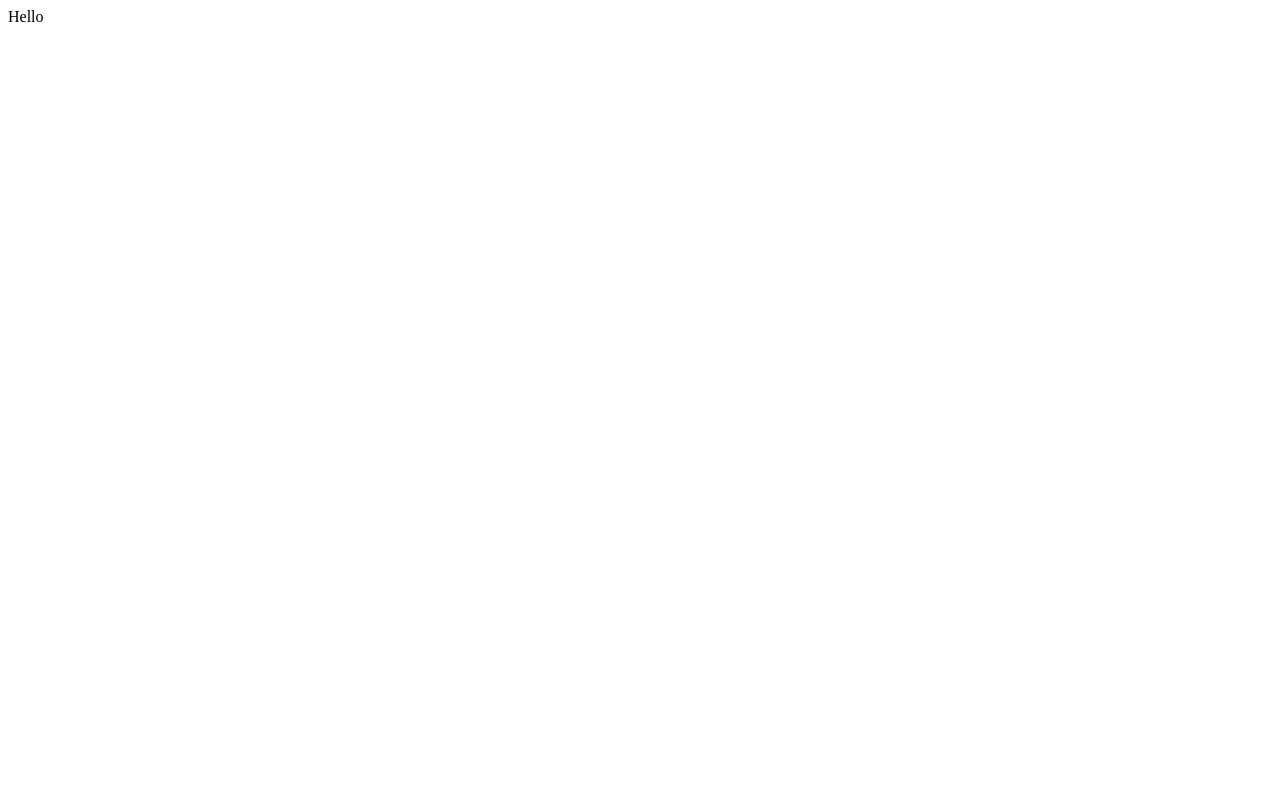
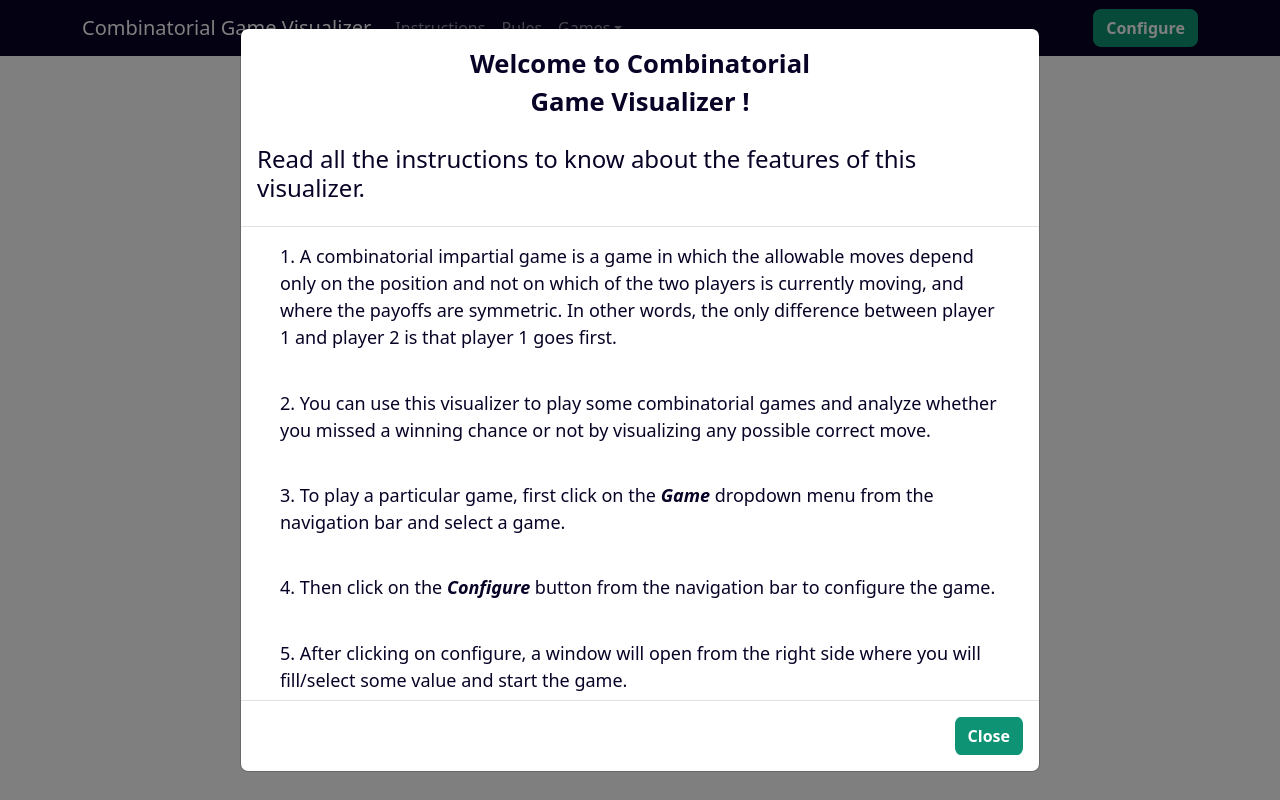
Before and after one commit to Alve-2019331050/CombinatorialGame-Visualizer, a React (Vite) app: page / in a window 1280 px wide. Built offline with nearby package versions, Linux system fonts and the light colour scheme.

Commit message:
created instruction modal

```diff
--- a/package.json
+++ b/package.json
@@ -13,7 +13,9 @@
     "preview": "vite preview"
   },
   "dependencies": {
+    "bootstrap": "^5.2.3",
     "react": "^18.2.0",
+    "react-bootstrap": "^2.7.4",
     "react-dom": "^18.2.0"
   },
   "devDependencies": {
--- a/src/App.jsx
+++ /dev/null
@@ -1,5 +0,0 @@
-function App() {
-  return <>Hello</>;
-}
-
-export default App;
--- /dev/null
+++ b/src/components/App.jsx
@@ -0,0 +1,12 @@
+import "../styles/App.css";
+import Navbar from "./Navbar";
+
+function App() {
+  return (
+    <div className="App">
+      <Navbar />
+    </div>
+  );
+}
+
+export default App;
--- /dev/null
+++ b/src/components/Modal.jsx
@@ -0,0 +1,64 @@
+import { Button, Modal } from "react-bootstrap";
+import classes from "../styles/Modal.module.css";
+
+export default function MyModal(props) {
+  return (
+    <Modal {...props} size="lg" centered scrollable>
+      <Modal.Header>
+        <Modal.Title className={classes.title}>
+          <p className={classes.p}>Welcome to Combinatorial</p>
+          <p className={classes.p}>Game Visualizer !</p>
+          <h4 className={classes.h4}>
+            Read all the instructions to know about the features of this
+            visualizer.
+          </h4>
+        </Modal.Title>
+      </Modal.Header>
+      <Modal.Body>
+        <p className={classes.description}>
+          1. A combinatorial impartial game is a game in which the allowable
+          moves depend only on the position and not on which of the two players
+          is currently moving, and where the payoffs are symmetric. In other
+          words, the only difference between player 1 and player 2 is that
+          player 1 goes first.
+        </p>
+        <p className={classes.description}>
+          2. You can use this visualizer to play some combinatorial games and
+          analyze whether you missed a winning chance or not by visualizing any
+          possible correct move.
+        </p>
+        <p className={classes.description}>
+          3. To play a particular game, first click on the{" "}
+          <b>
+            <i>Game</i>
+          </b>{" "}
+          dropdown menu from the navigation bar and select a game.
+        </p>
+        <p className={classes.description}>
+          4. Then click on the{" "}
+          <b>
+            <i>Configure</i>
+          </b>{" "}
+          button from the navigation bar to configure the game.
+        </p>
+        <p className={classes.description}>
+          5. After clicking on configure, a window will open from the right side
+          where you will fill/select some value and start the game.
+        </p>
+        <p className={classes.description}>
+          5. If you are unfamiliar with any of the games or want to know the
+          rules, just click on the{" "}
+          <b>
+            <i>Rules</i>
+          </b>{" "}
+          from navigation bar after selecting a particular game.
+        </p>
+      </Modal.Body>
+      <Modal.Footer>
+        <Button className=".btn" onClick={props.onHide}>
+          Close
+        </Button>
+      </Modal.Footer>
+    </Modal>
+  );
+}
--- /dev/null
+++ b/src/components/Navbar.jsx
@@ -0,0 +1,44 @@
+import { useState } from "react";
+import { Button, Container, Nav, NavDropdown, Navbar } from "react-bootstrap";
+import classes from "../styles/Nav.module.css";
+import Modal from "./Modal";
+
+export default function Mynav() {
+  const [modalShow, setModalShow] = useState(true);
+  const handleShow = () => {
+    setModalShow(true);
+  };
+
+  const handleHide = () => {
+    setModalShow(false);
+  };
+  return (
+    <>
+      <Navbar expand="lg" className={classes.nav} variant="dark">
+        <Container>
+          <Navbar.Brand>Combinatorial Game Visualizer</Navbar.Brand>
+          <Navbar.Toggle aria-controls="navbar-nav" />
+          <Navbar.Collapse id="navbar-nav">
+            <Nav className="me-auto">
+              <Nav.Link onClick={() => handleShow()}>Instructions</Nav.Link>
+              <Nav.Link href="#link">Rules</Nav.Link>
+              <NavDropdown title="Games" id="game">
+                <NavDropdown.Item href="#action/3.1">Nim</NavDropdown.Item>
+                <NavDropdown.Item href="#action/3.2">
+                  Misere Nim
+                </NavDropdown.Item>
+                <NavDropdown.Item href="#action/3.3">
+                  StairCase Nim
+                </NavDropdown.Item>
+              </NavDropdown>
+            </Nav>
+            <Nav>
+              <Button className="btn">Configure</Button>
+            </Nav>
+          </Navbar.Collapse>
+        </Container>
+      </Navbar>
+      <Modal show={modalShow} onHide={() => handleHide()}></Modal>
+    </>
+  );
+}
--- a/src/main.jsx
+++ b/src/main.jsx
@@ -1,6 +1,7 @@
+import "bootstrap/dist/css/bootstrap.min.css";
 import React from "react";
 import ReactDOM from "react-dom/client";
-import App from "./App.jsx";
+import App from "./components/App";
 
 ReactDOM.createRoot(document.getElementById("root")).render(
   <React.StrictMode>
--- /dev/null
+++ b/src/styles/App.css
@@ -0,0 +1,17 @@
+* {
+  box-sizing: border-box;
+  margin: 0;
+  padding: 0;
+}
+
+.btn {
+  background-color: #0e9474 !important;
+  border-radius: 8%/20%;
+  border-color: #0e9474 !important;
+  font-weight: bold;
+}
+
+.btn:hover {
+  background-color: #51af99 !important;
+  border-color: #0e9474 !important;
+}
--- /dev/null
+++ b/src/styles/Modal.module.css
@@ -0,0 +1,26 @@
+.title {
+  display: flex;
+  flex-direction: column;
+  width: 100%;
+  justify-content: center;
+  align-items: center;
+  font-weight: bolder;
+  font-size: 160%;
+  color: #080326;
+}
+
+.p {
+  margin: 0px 0px;
+}
+
+.h4 {
+  margin-top: 3%;
+}
+
+.description {
+  margin-bottom: 5%;
+  font-weight: 400;
+  padding: 0% 3%;
+  font-size: 18px;
+  color: #080326;
+}
--- /dev/null
+++ b/src/styles/Nav.module.css
@@ -0,0 +1,3 @@
+.nav {
+  background-color: #080326;
+}
```
Also changed, not shown: .eslintrc.cjs, 1 other file (tests, documents, lock files or other folders).
